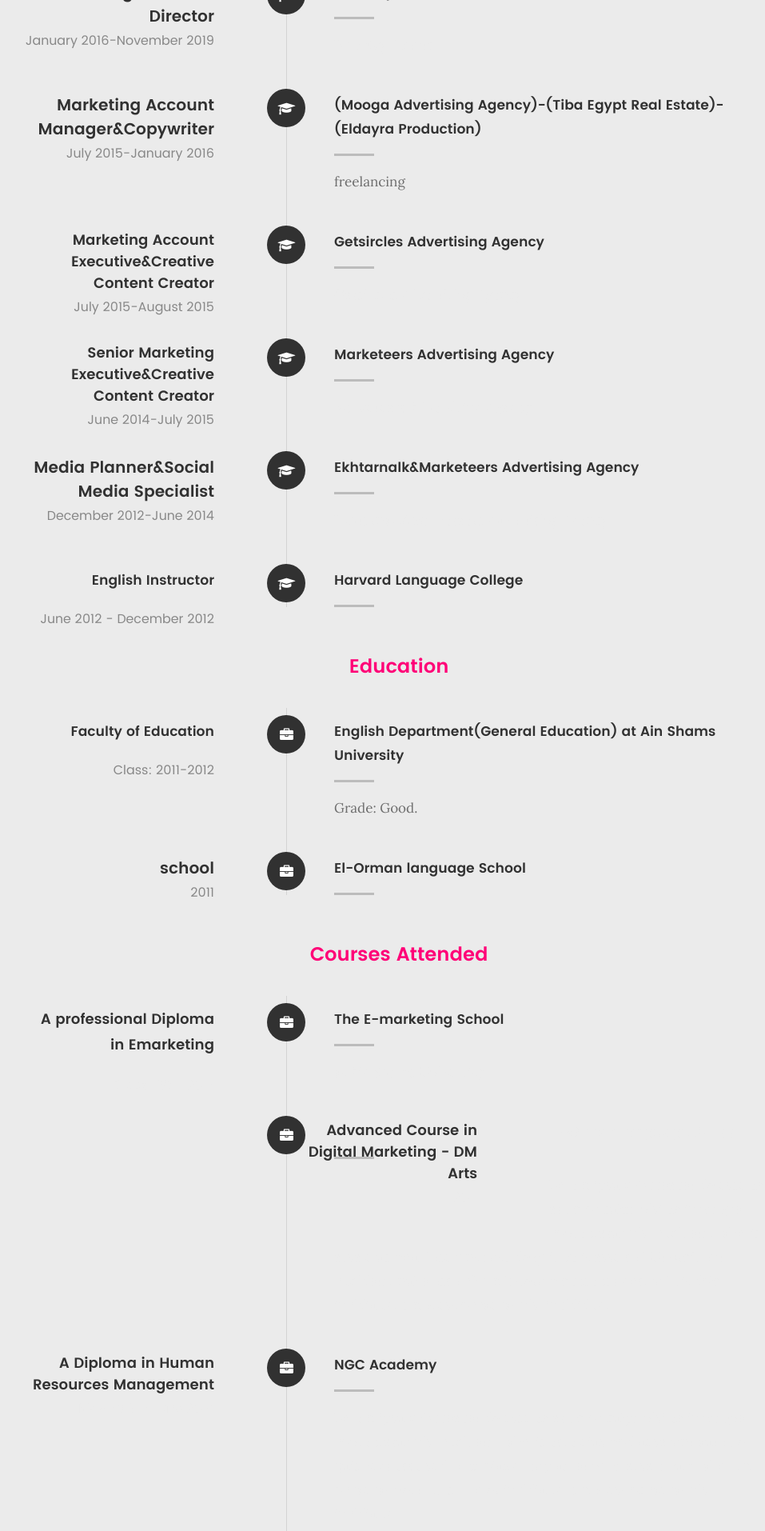
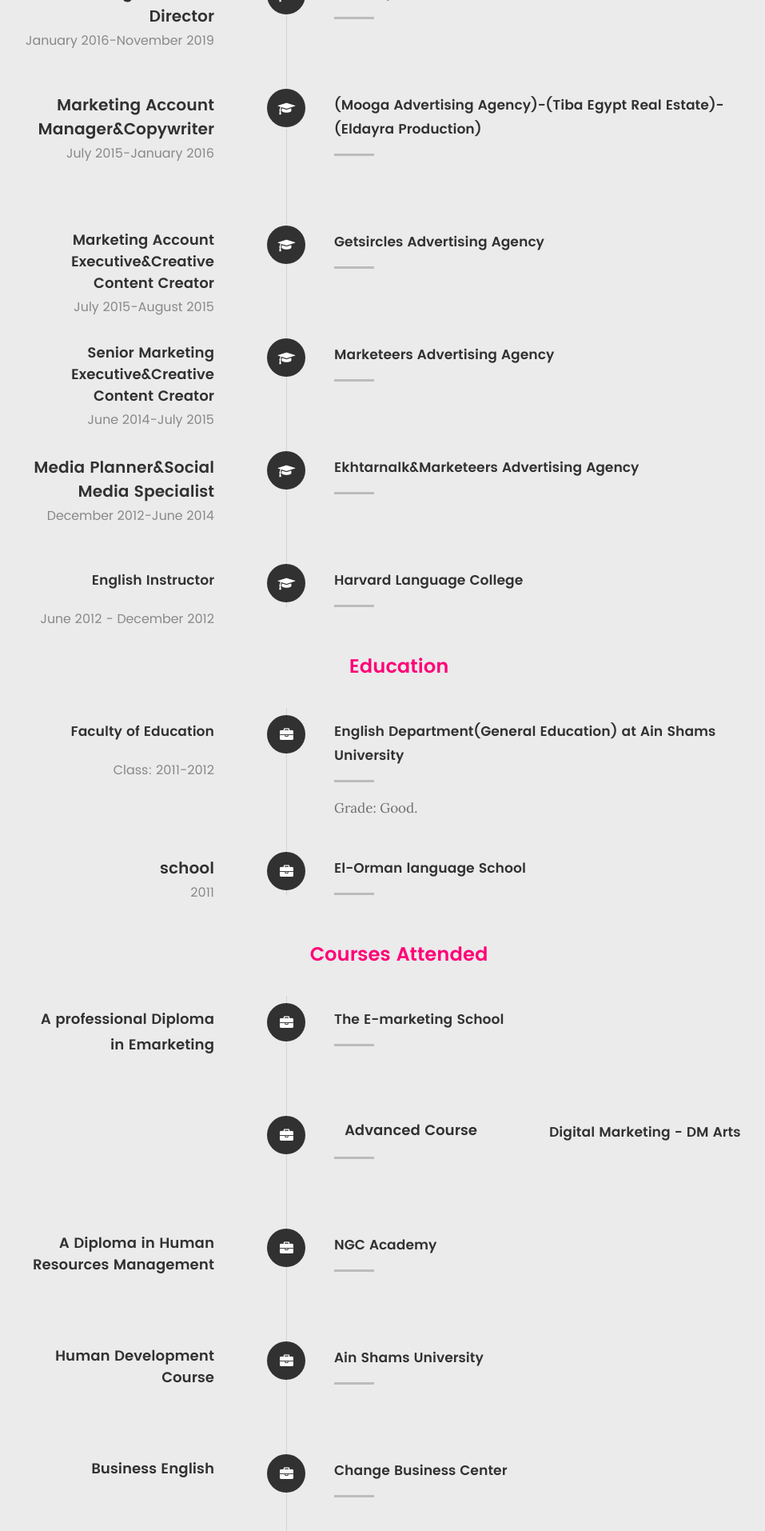
Before and after one commit to fathitarek/Heidi, a PHP site: page / in a window 1280 px wide. Shown: the part 1736-3650 px from the top of the page at 80% size, without its empty margins (141-1098 px from the left). Run offline with PHP 8.4, Linux system fonts and the light colour scheme; some web fonts are replaced.

Commit message:
t3delat 2

```diff
--- a/index.php
+++ b/index.php
@@ -43,7 +43,7 @@
    			<a class="menu-toggle" href="#"><span>Menu</span></a>
 
 	   		<div class="logo">
-		         <a href="index.html">KARDS</a>
+		         <a href="index.html"></a>
 		      </div>
 
 		   	<nav id="main-nav-wrap">
@@ -90,10 +90,10 @@
 
    	<ul class="intro-social">
          <li><a href="https://www.facebook.com/heidiyounis/"><i class="fa fa-facebook"></i></a></li>
-         <li><a href="#"><i class="fa fa-behance"></i></a></li>
-         <li><a href="#"><i class="fa fa-twitter"></i></a></li>
-         <li><a href="#"><i class="fa fa-dribbble"></i></a></li>
-         <li><a href="https://www.instagram.com/heidiyounis/?fbclid=IwAR3Ps6Mj3Ec0_VnydR3QImytATi7QNV8UQoEeVjgEEVr6tf3SBPjmRDoTjU"><i class="fa fa-instagram"></i></a></li>
+         <li><a href="https://www.linkedin.com/in/heidiyounis/"><i class="fa fa-linkedin"></i></a></li>
+         <li><a href="https://twitter.com/HiediYounis"><i class="fa fa-twitter"></i></a></li>
+         <!-- <li><a href="#"><i class="fa fa-dribbble"></i></a></li> -->
+         <li><a href="https://www.instagram.com/heidiyounis/"><i class="fa fa-instagram"></i></a></li>
       </ul> <!-- /intro-social -->
 
    </section> <!-- /intro -->
@@ -200,7 +200,7 @@
 
 				   <div class="timeline-content">
 					   <h4>(Mooga Advertising Agency)-(Tiba Egypt Real Estate)-(Eldayra Production)</h4>
-					<p> freelancing</p>
+					<p style="color: #ebebeb;"> freelancing</p>
 					   <!-- <p>Lorem ipsum Occaecat do esse ex et dolor culpa nisi ex in magna consectetur nisi cupidatat laboris esse eiusmod deserunt aute do quis velit esse sed Ut proident cupidatat nulla esse cillum laborum occaecat nostrud sit dolor incididunt amet est occaecat nisi incididunt.</p> -->
 				   </div>
 
@@ -411,13 +411,13 @@
 					</div>
 
 					<div class="timeline-header">
-						<h3 style="font-size: 1.8rem;"> Advanced Course in Digital Marketing - DM Arts</h3>
+						<h3 style="font-size: 1.8rem;"> Advanced Course</h3>
 						<p style="color: #ebebeb;">2011</p>
 					</div>
 
 					<div class="timeline-content">
-						<h4 style="color: #ebebeb;">El-Orman language School</h4>
-						<p style="color: #ebebeb;">Lorem ipsum Occaecat do esse ex et dolor culpa nisi ex in magna consectetur nisi cupidatat laboris esse eiusmod deserunt aute do quis velit esse sed Ut proident cupidatat nulla esse cillum laborum occaecat nostrud sit dolor incididunt amet est occaecat nisi incididunt.</p>
+						<h4>Digital Marketing - DM Arts</h4>
+						<p style="color: #ebebeb;"> Digital Marketing - DM Arts.</p>
 					</div>
 
 				</div> <!-- /timeline-block -->
@@ -435,7 +435,7 @@
 
 					<div class="timeline-content">
 						<h4>NGC Academy</h4>
-						<p style="color: #ebebeb;">Lorem ipsum Occaecat do esse ex et dolor culpa nisi ex in magna consectetur nisi cupidatat laboris esse eiusmod deserunt aute do quis velit esse sed Ut proident cupidatat nulla esse cillum laborum occaecat nostrud sit dolor incididunt amet est occaecat nisi incididunt.</p>
+						<p style="color: #ebebeb;">A Diploma in Human Resources Management</p>
 					</div>
 
 				</div><!--  /timeline-block -->
@@ -453,7 +453,7 @@
 
 					<div class="timeline-content">
 						<h4 >Ain Shams University</h4>
-						<p style="color: #ebebeb;">Lorem ipsum Occaecat do esse ex et dolor culpa nisi ex in magna consectetur nisi cupidatat laboris esse eiusmod deserunt aute do quis velit esse sed Ut proident cupidatat nulla esse cillum laborum occaecat nostrud sit dolor incididunt amet est occaecat nisi incididunt.</p>
+						<p style="color: #ebebeb;">Human Development Course</p>
 					</div>
 
 				</div><!--  /timeline-block -->
@@ -464,13 +464,13 @@
 					</div>
 
 					<div class="timeline-header">
-						<h3 style="font-size: 1.8rem;"> Business English - Change Business Center</h3>
+						<h3 style="font-size: 1.8rem;"> Business English</h3>
 						<p style="color: #ebebeb;">May 2013 - June 2014</p>
 					</div>
 
 					<div class="timeline-content">
-						<h4 style="color: #ebebeb;">Design College</h4>
-						<p style="color: #ebebeb;"> Lorem ipsum Occaecat do esse ex et dolor culpa nisi ex in magna consectetur nisi cupidatat laboris esse eiusmod deserunt aute do quis velit esse sed Ut proident cupidatat nulla esse cillum laborum occaecat nostrud sit dolor incididunt amet est occaecat nisi incididunt.</p>
+						<h4>Change Business Center</h4>
+						<p style="color: #ebebeb;">Change Business Center.</p>
 					</div>
 
 			</div><!--  /timeline-block -->
@@ -483,12 +483,12 @@
 
 				<div class="timeline-header">
 					<h3 style="font-size: 1.8rem;">Excel Course</h3>
-					<p>May 2013 - June 2014</p>
+					<p style="color: #ebebeb;">May 2013 - June 2014</p>
 				</div>
 
 				<div class="timeline-content">
 					<h4>The Information Systems Institute</h4>
-					<p style="color: #ebebeb;">Lorem ipsum Occaecat do esse ex et dolor culpa nisi ex in magna consectetur nisi cupidatat laboris esse eiusmod deserunt aute do quis velit esse sed Ut proident cupidatat nulla esse cillum laborum occaecat nostrud sit dolor incididunt amet est occaecat nisi incididunt.</p>
+					<p style="color: #ebebeb;">Excel Course</p>
 				</div>
 
 		</div><!--  /timeline-block -->
@@ -500,13 +500,13 @@
 			</div>
 
 			<div class="timeline-header">
-				<h3 style="font-size: 1.8rem;">Photoshop Course - Spaces Center</h3>
+				<h3 style="font-size: 1.8rem;">Photoshop Course</h3>
 				<p style="color: #ebebeb;">May 2013 - June 2014</p>
 			</div>
 
 			<div class="timeline-content">
-				<h4 style="color: #ebebeb;">Design College</h4>
-				<p style="color: #ebebeb;">Lorem ipsum Occaecat do esse ex et dolor culpa nisi ex in magna consectetur nisi cupidatat laboris esse eiusmod deserunt aute do quis velit esse sed Ut proident cupidatat nulla esse cillum laborum occaecat nostrud sit dolor incididunt amet est occaecat nisi incididunt.</p>
+				<h4>Spaces Center</h4>
+				<p style="color: #ebebeb;">Photoshop Course.</p>
 			</div>
 
 	</div><!--  /timeline-block -->
@@ -961,7 +961,7 @@
 
 			   	<!-- <span class="icon"><i class="icon-paint-brush"></i></span>		             -->
 				   <!-- <span name="fa fa-coffee" style="color: FF0077;"></span> -->
-				   <i class="fa fa-coffee" style="color: #FF0077; font-size: 5.4rem;" aria-hidden="true"></i>
+				   <i class="fa fa-pencil" style="color: #FF0077; font-size: 5.4rem;" aria-hidden="true"></i>
 
 	            <div class="service-content">
 
@@ -1275,10 +1275,10 @@
 
      			<ul class="footer-social">
 			      <li><a href="https://www.facebook.com/heidiyounis/"><i class="fa fa-facebook"></i></a></li>
-			      <li><a href="#"><i class="fa fa-behance"></i></a></li>
-			      <li><a href="#"><i class="fa fa-twitter"></i></a></li>
-			      <li><a href="#"><i class="fa fa-dribbble"></i></a></li>
-			      <li><a href="https://www.instagram.com/heidiyounis/?fbclid=IwAR3Ps6Mj3Ec0_VnydR3QImytATi7QNV8UQoEeVjgEEVr6tf3SBPjmRDoTjU"><i class="fa fa-instagram"></i></a></li>
+			      <li><a href="https://www.linkedin.com/in/heidiyounis/"><i class="fa fa-linkedin"></i></a></li>
+			      <li><a href="https://twitter.com/HiediYounis"><i class="fa fa-twitter"></i></a></li>
+			      <!-- <li><a href="#"><i class="fa fa-dribbble"></i></a></li> -->
+			      <li><a href="https://www.instagram.com/heidiyounis/"><i class="fa fa-instagram"></i></a></li>
 			   </ul>
 
 	      </div>
```
Also changed, not shown: index.html (+24 -24 lines).
